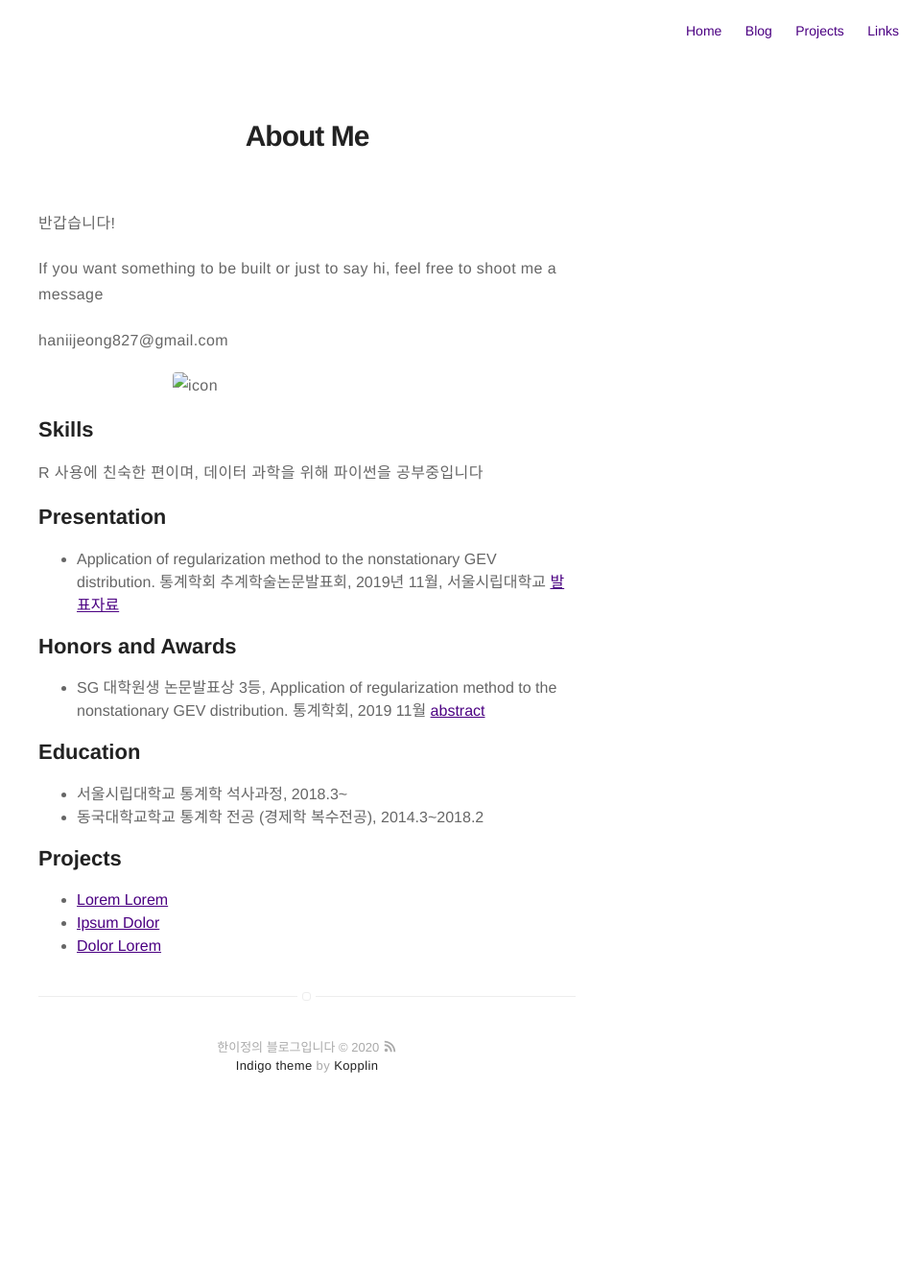
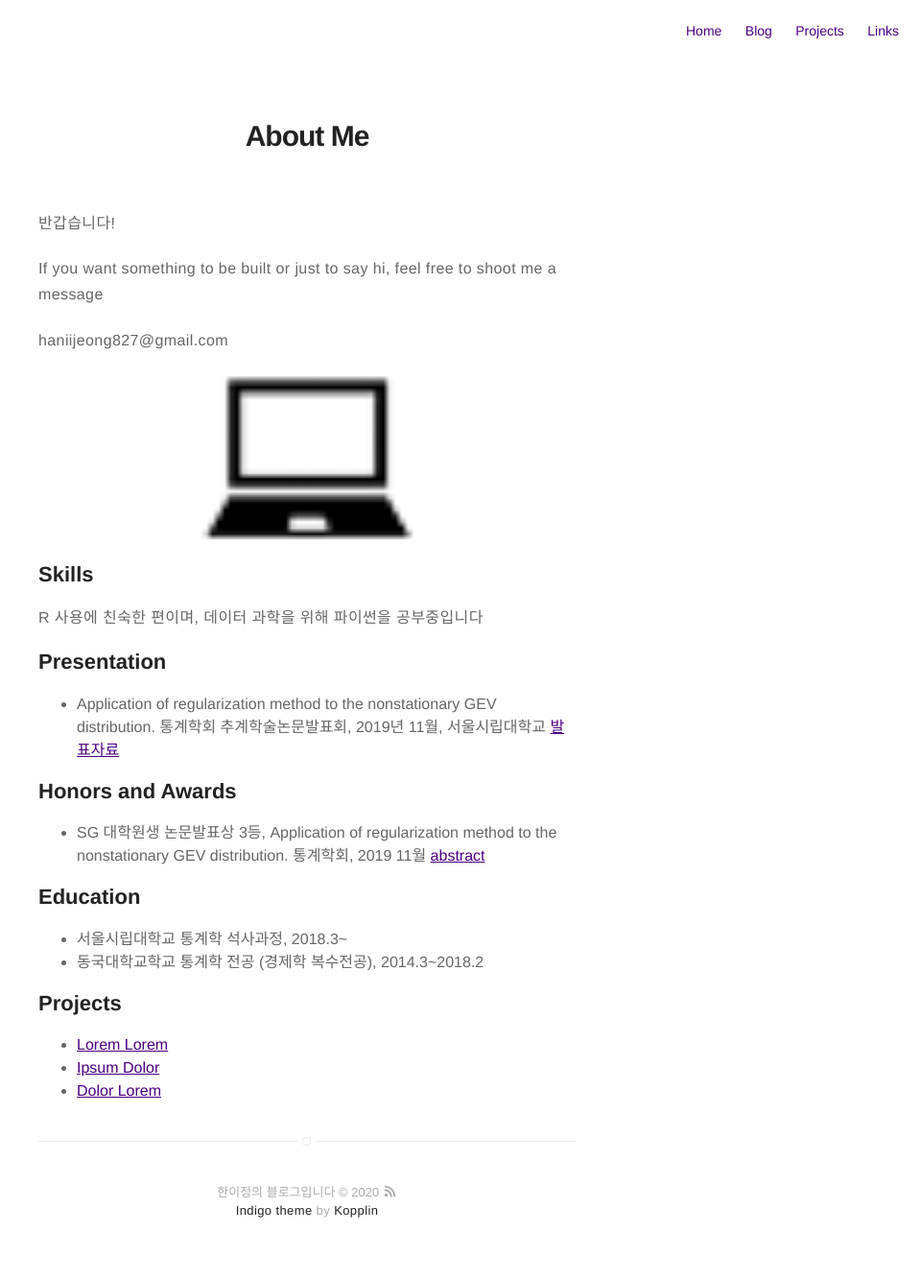
Before and after one commit to 12jeong/12jeong.github.io, a Jekyll site: the page built from about.md, in a window 1280 px wide. Shown: the whole page at 96% size, without its empty margins (320-1280 px from the left). Built offline with Jekyll 4.4.1, drawn with Linux system fonts in a browser that asks for light colours; before the commit the page ends 1182 px from its top, so only the background shows below that.

Commit message:
test icon

```diff
--- a/about.md
+++ b/about.md
@@ -9,7 +9,7 @@ layout: page
 <p>If you want something to be built or just to say hi, feel free to shoot me a message</p>
 <p>haniijeong827@gmail.com</p>
 
-![icon](/assets/img/file_2jeong.png)
+![icon](/assets/images/file_2jeong.png)
 <h2> Skills</h2>
 <p> R 사용에 친숙한 편이며, 데이터 과학을 위해 파이썬을 공부중입니다 </p>
 
```
